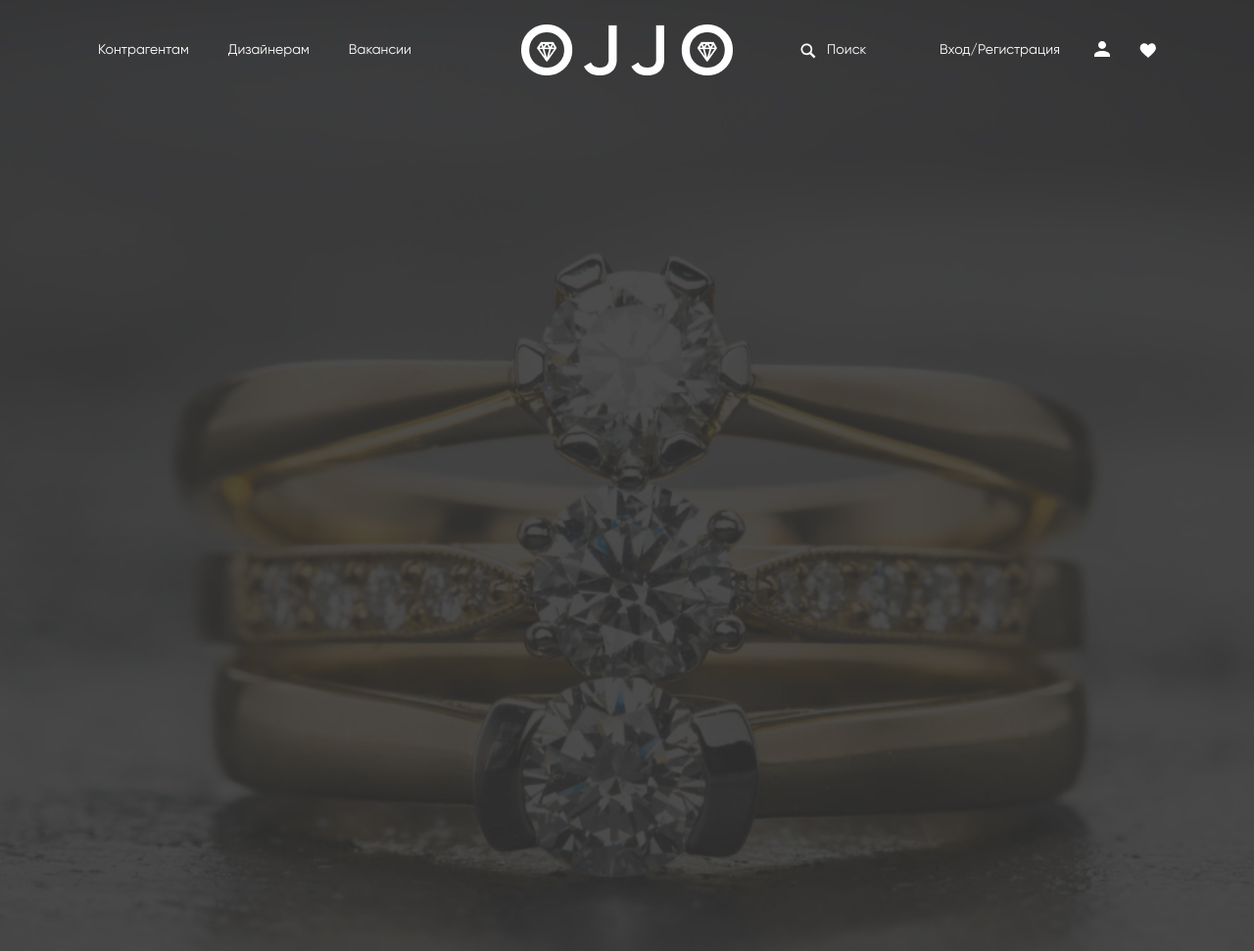
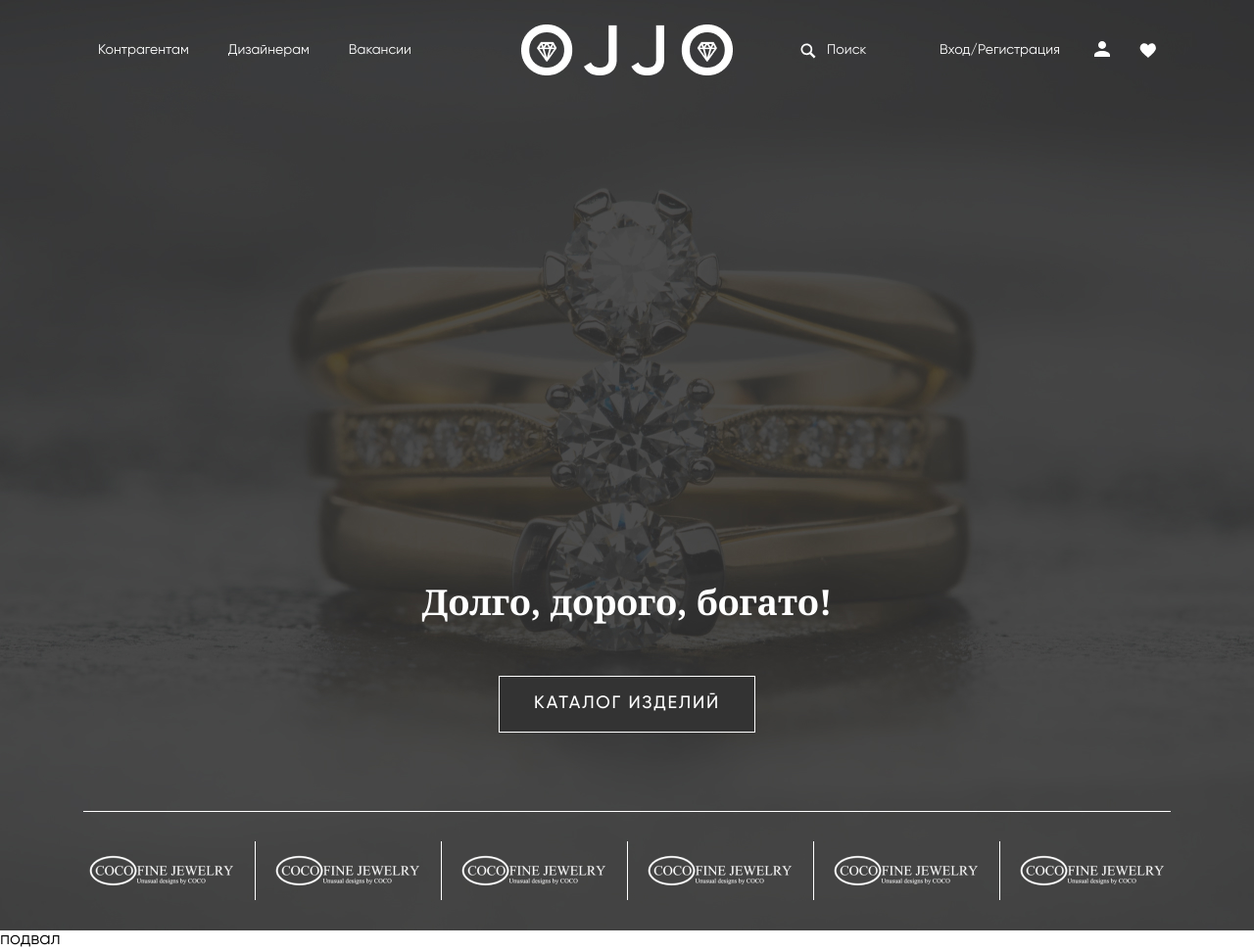
Before and after one commit to Deddoctor30/Ojjo, a plain HTML site: page Index.html in a window 1280 px wide. Shown: the top 971 px of the page at 98% size. Drawn offline with Linux system fonts and the light colour scheme.

Commit message:
+main page

```diff
--- a/Index.html
+++ b/Index.html
@@ -65,23 +65,28 @@
 
       <main class="page">
          <section class="page__main main">
-            <div class="main__container">
+            <div class="main__bg img-adaptiv"><img src="/img/main/main__bg.jpg" alt="bg image"></div>
+            <div class="main__container container">
                <div class="main__inner">
-                  <div class="main__bg img-adaptiv"><img src="/img/main/main__bg.jpg" alt="bg image"></div>
-               </div>
                   <div class="main__content">
                      <div class="main__title">Долго, дорого, богато!</div>
-                  <div class="main__catalog">каталог изделий </div>
+                     <div class="main__catalog"><a href="#">каталог изделий</a></div>
                   </div>
                   <div class="main__partners partners">
                      <div class="partners__row">
                         <div class="partners__colimns">
                            <div class="partners__item"><img src="/img/main/main__partners.png" alt="Partners"></div>
+                           <div class="partners__item--line"></div>
                            <div class="partners__item"><img src="/img/main/main__partners.png" alt="Partners"></div>
+                           <div class="partners__item--line"></div>
                            <div class="partners__item"><img src="/img/main/main__partners.png" alt="Partners"></div>
+                           <div class="partners__item--line"></div>
                            <div class="partners__item"><img src="/img/main/main__partners.png" alt="Partners"></div>
+                           <div class="partners__item--line"></div>
                            <div class="partners__item"><img src="/img/main/main__partners.png" alt="Partners"></div>
+                           <div class="partners__item--line"></div>
                            <div class="partners__item"><img src="/img/main/main__partners.png" alt="Partners"></div>
+                        </div>
                      </div>
                   </div>
                </div>
--- a/scss/style.scss
+++ b/scss/style.scss
@@ -3,6 +3,7 @@
 // _________________________Шрифты____________________________________
 @import url(/fonts/gilroy/regular/style.css);
 @import url(/fonts/gilroy/medium/style.css);
+@import url('https://fonts.googleapis.com/css2?family=Noto+Serif:wght@700&display=swap');
 // __________________________Текст____________________________________
 
 html, body {
@@ -167,6 +168,7 @@ html, body {
          justify-content: center;
       }
       form {
+         width: 104.5px;
          background-color: rgba(0, 0, 0, 0);
          }
       button {
@@ -264,42 +266,132 @@ html, body {
    flex: 1 1 auto;
 
    &__main {
+      min-height: 950px;
+      position: relative;
    }
 }
 
 .main {
-
    &__container {
    }
 
    &__inner {
+      display: flex;
+      flex-direction: column;
+      justify-content: flex-end;
+      margin: -360px 0px 0px 0px;
+      @media (max-width:993px) {
+         margin: -420px 0px 0px 0px;
+      }
    }
 
    &__bg {
-      padding: 100% 0px 0px 0px;
+      padding: 950px 0px 0px 0px;
+      z-index: 1;
    }
 
    &__content {
+      display: flex;
+      flex-direction: column;
+      align-items: center;
+      margin: 0px 0px 80px 0px;
+      z-index: 50;
    }
 
    &__title {
+      font-weight: 700;
+      font-size: 36px;
+      line-height: 140%;
+      font-family: 'Noto Serif', serif;
+      color: #FFFFFF;
+      text-align: center;
+      margin: 0px 0px 50px 0px;
    }
 
    &__catalog {
+      font-weight: 500;
+      font-size: 18px;
+      line-height: 140%;
+      color: #FFFFFF;
+      text-transform: uppercase;
+      padding: 15px 35px;
+      display: inline-block;
+      background-color: #333333;
+      border: 1px solid white;
+      letter-spacing: 0.1em;
+      transition: 0.3s all ease 0s;
+      &:hover {
+         background-color: rgb(92, 92, 92);
+      }
    }
 
    &__partners {
    }
 }
 .partners {
+   z-index: 50;
+   padding: 30px 0px;
+   border-top: 1px solid white;
 
    &__row {
    }
 
    &__colimns {
+      display: flex;
+      justify-content: space-between;
+      flex-wrap: wrap;
    }
 
    &__item {
+      width: 160px;
+      height: 60px;
+      position: relative;
+
+      img {
+         width: 100%;
+         height: 100%;
+         object-fit: cover;
+         object-position: center;
+      }
+   }
+   &__item--line {
+      width: 1px;
+      height: 100%;
+      position: relative;
+      &::after {
+         content: "";
+         border-right: 1px solid white;
+         background-size: 20px;
+         position: absolute;
+         width: 1px;
+         height: 60px;
+         top: 0;
+         left: 0;
+      }
+      @media (max-width:994px){
+         &:nth-child(10){
+            display: none;
+         }
+      }
+      @media (max-width:833px){
+         &:nth-child(8){
+            display: none;
+         }
+         &:nth-child(10){
+            display: none;
+         }
+      }
+      @media (max-width:671px){
+         &:nth-child(10){
+            display: inline;
+         }
+         &:nth-child(8){
+            display: inline;
+         }
+         &:nth-child(6){
+            display: none;
+         }
+      }
    }
 }
 
```
Also changed, not shown: css/style.css. Lines whose indentation alone changed are shown as unchanged.
